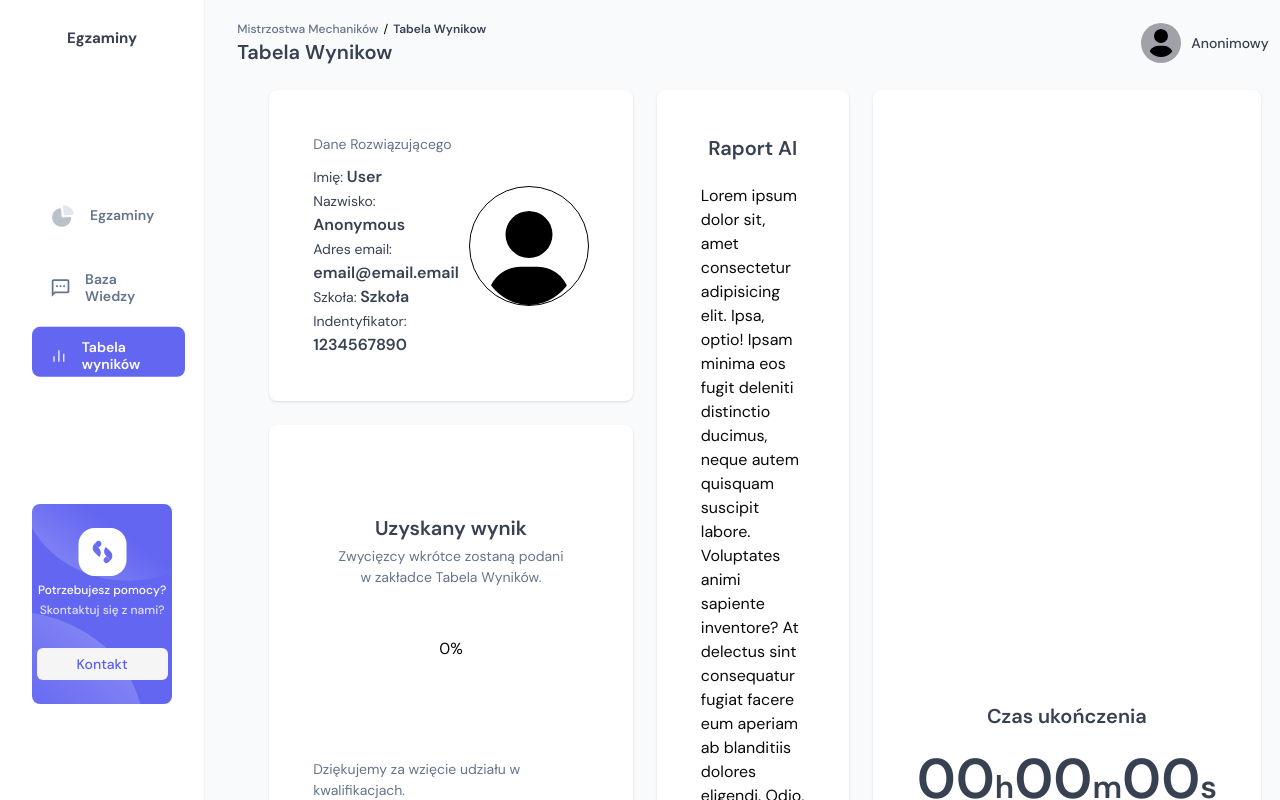
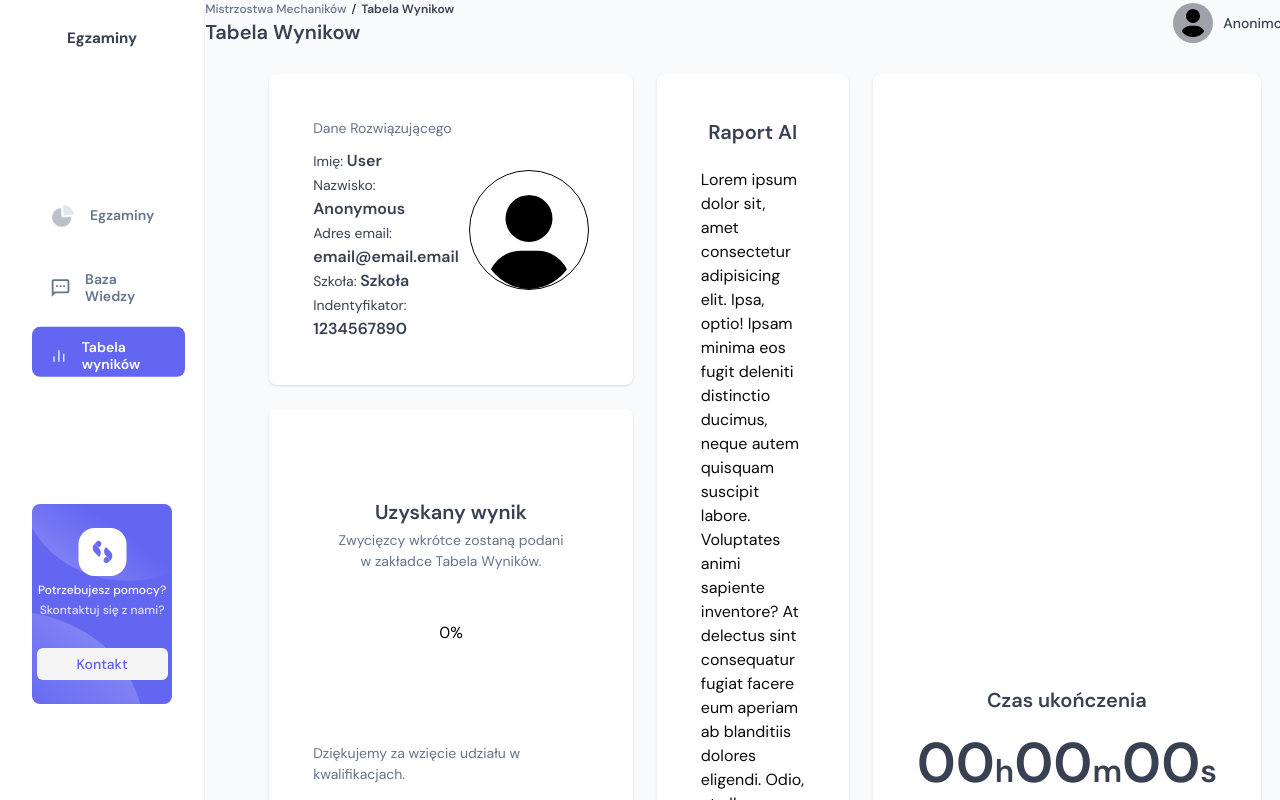
Before and after one commit to Vetther/HackHeroes2023, a Next.js app in the folder apps/frontend/: page /tabela-wynikow in a window 1280 px wide. Shown: the top 800 px of the page. Built offline with nearby package versions, Linux system fonts and the light colour scheme.

Commit message:
Create dashboard shell

```diff
--- a/apps/frontend/src/app/(dashboard)/layout.tsx
+++ b/apps/frontend/src/app/(dashboard)/layout.tsx
@@ -1,3 +1,4 @@
+import DashboardShell from "@/components/dashboard-shell";
 import Navbar from "@/components/navbar";
 import Sidebar from "@/components/sidebar";
 import { Container } from "@/components/ui/container";
@@ -6,10 +7,12 @@ const DashboardLayout = ({ children }: { children: React.ReactNode }) => {
     return (
         <div className="flex h-screen flex-row bg-gray-50">
             <Sidebar />
-            <Container className="inline-flex flex-col gap-6 py-5">
+            <div className="w-full flex flex-col">
                 <Navbar />
-                {children}
-            </Container>
+                <DashboardShell>
+                    {children}
+                </DashboardShell>
+                </div>
         </div>
     );
 };
--- /dev/null
+++ b/apps/frontend/src/components/dashboard-shell.tsx
@@ -0,0 +1,5 @@
+const DashboardShell = ({ children }: {children: React.ReactNode}) => {
+    return <div className="pt-7 px-8">{children}</div>
+}
+
+export default DashboardShell;
```
